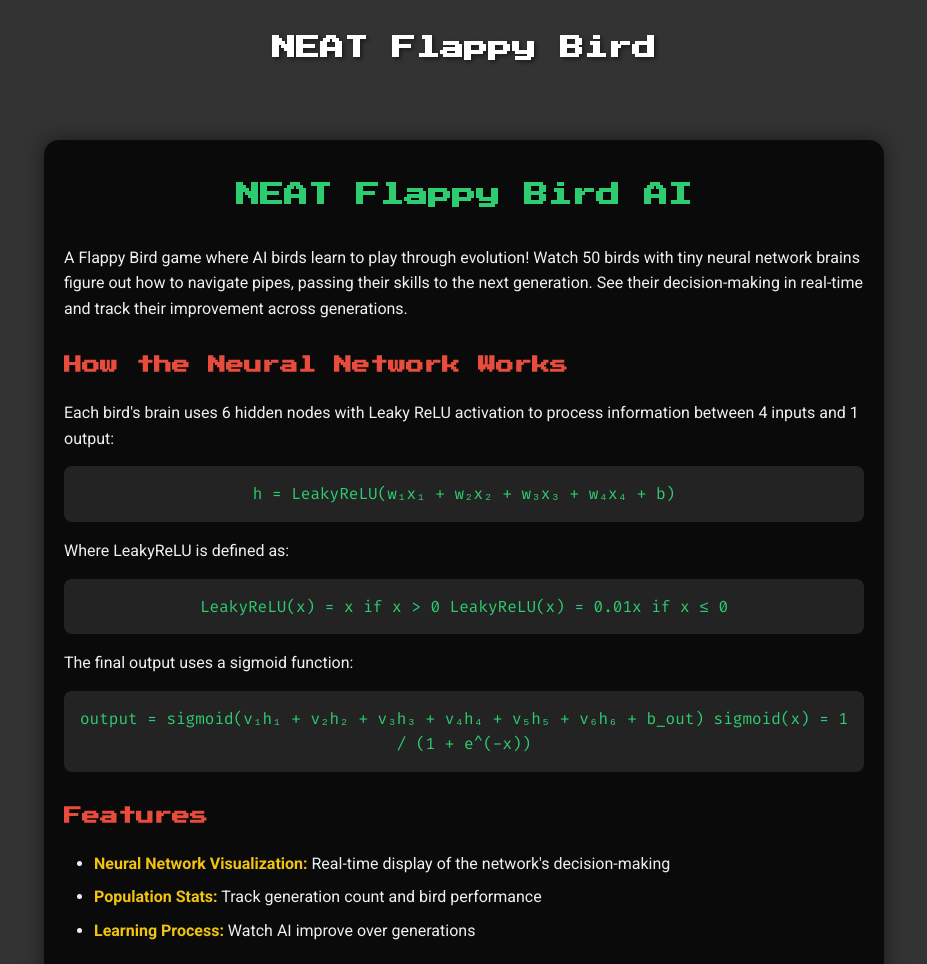
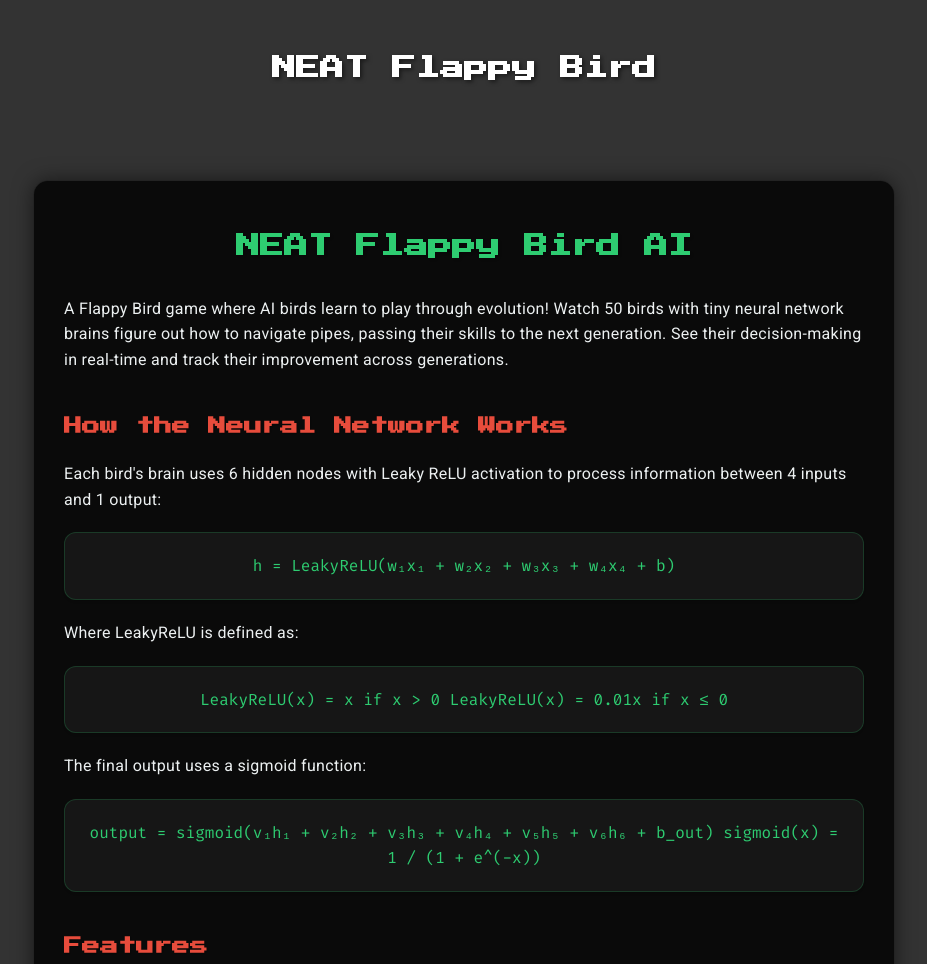
Before and after one commit to Vortex21-X/AI_Learns_Flappy_Bird, a plain HTML site: page Flappy Bird/index.html in a window 1280 px wide. Shown: the top 964 px of the page, without its empty margins (176-1103 px from the left). Drawn offline with Linux system fonts and the light colour scheme; a script that the page names is missing.

Commit message:
Improve documentation positioning and aesthetics

```diff
--- a/Flappy Bird/index.html
+++ b/Flappy Bird/index.html
@@ -13,7 +13,21 @@
             padding: 20px;
             font-family: 'Roboto', sans-serif;
             color: white;
+            min-height: 100vh;
         }
+
+        .game-section {
+            position: sticky;
+            top: 0;
+            z-index: 1;
+            background-color: #333;
+            padding: 20px 0;
+            width: 100%;
+            display: flex;
+            flex-direction: column;
+            align-items: center;
+        }
+
         .canvas-container {
             display: flex;
             justify-content: center;
@@ -21,13 +35,83 @@
             gap: 20px;
             margin-top: 20px;
         }
+
         canvas {
             background-color: white;
             border-radius: 8px;
             box-shadow: 0 4px 6px rgba(0, 0, 0, 0.1);
         }
+
+        /* Documentation styles */
+        .documentation {
+            max-width: 800px;
+            margin: 40px auto;
+            padding: 30px;
+            background: rgba(0, 0, 0, 0.8);
+            border-radius: 15px;
+            box-shadow: 0 0 20px rgba(0, 0, 0, 0.5);
+            font-family: 'Roboto', sans-serif;
+            line-height: 1.6;
+            backdrop-filter: blur(10px);
+            border: 1px solid rgba(255, 255, 255, 0.1);
+        }
+
+        .documentation h1 {
+            font-family: 'Press Start 2P', cursive;
+            font-size: 24px;
+            color: #2ECC71;
+            margin-bottom: 30px;
+            text-align: center;
+            text-shadow: 2px 2px 4px rgba(0, 0, 0, 0.3);
+        }
+
+        .documentation h2 {
+            font-family: 'Press Start 2P', cursive;
+            font-size: 18px;
+            color: #E74C3C;
+            margin-top: 40px;
+            margin-bottom: 20px;
+            text-shadow: 1px 1px 2px rgba(0, 0, 0, 0.3);
+        }
+
+        .documentation p {
+            margin-bottom: 15px;
+            color: #ECF0F1;
+            font-size: 16px;
+            letter-spacing: 0.3px;
+        }
+
+        .math-block {
+            background: rgba(255, 255, 255, 0.05);
+            padding: 20px;
+            border-radius: 12px;
+            margin: 20px 0;
+            text-align: center;
+            color: #2ECC71;
+            font-family: 'Fira Code', monospace;
+            border: 1px solid rgba(46, 204, 113, 0.2);
+            box-shadow: 0 2px 4px rgba(0, 0, 0, 0.2);
+        }
+
+        .documentation ul {
+            margin: 20px 0;
+            padding-left: 30px;
+            color: #ECF0F1;
+        }
+
+        .documentation li {
+            margin: 12px 0;
+            line-height: 1.5;
+        }
+
+        .documentation strong {
+            color: #F1C40F;
+            text-shadow: 1px 1px 2px rgba(0, 0, 0, 0.2);
+        }
+
+        /* Keep existing game-related styles */
         #gameOver {
-            position: absolute;
+            position: fixed;
             top: 50%;
             left: 50%;
             transform: translate(-50%, -50%);
@@ -38,19 +122,24 @@
             text-align: center;
             box-shadow: 0 0 20px rgba(0, 0, 0, 0.5);
             font-family: 'Press Start 2P', cursive;
+            z-index: 2;
         }
+
         #gameOver h2 {
             color: #E74C3C;
             margin-bottom: 20px;
             font-size: 24px;
         }
+
         #gameOver p {
             margin: 10px 0;
             font-size: 16px;
         }
+
         #gameOver.hidden {
             display: none;
         }
+
         button {
             margin-top: 20px;
             padding: 12px 24px;
@@ -63,10 +152,12 @@
             font-family: 'Press Start 2P', cursive;
             transition: all 0.3s ease;
         }
+
         button:hover {
             background-color: #27AE60;
             transform: translateY(-2px);
         }
+
         .title {
             font-family: 'Press Start 2P', cursive;
             font-size: 24px;
@@ -74,95 +165,16 @@
             margin-bottom: 20px;
             text-shadow: 2px 2px 4px rgba(0, 0, 0, 0.5);
         }
-
-        /* Documentation styles */
-        .documentation {
-            max-width: 800px;
-            margin: 40px auto;
-            padding: 20px;
-            background: rgba(0, 0, 0, 0.8);
-            border-radius: 15px;
-            box-shadow: 0 0 20px rgba(0, 0, 0, 0.5);
-            font-family: 'Roboto', sans-serif;
-            line-height: 1.6;
-        }
-
-        .documentation h1 {
-            font-family: 'Press Start 2P', cursive;
-            font-size: 24px;
-            color: #2ECC71;
-            margin-bottom: 30px;
-            text-align: center;
-        }
-
-        .documentation h2 {
-            font-family: 'Press Start 2P', cursive;
-            font-size: 18px;
-            color: #E74C3C;
-            margin-top: 30px;
-            margin-bottom: 20px;
-        }
-
-        .documentation p {
-            margin-bottom: 15px;
-            color: #ECF0F1;
-        }
-
-        .documentation code {
-            font-family: 'Fira Code', monospace;
-            background: rgba(0, 0, 0, 0.3);
-            padding: 2px 6px;
-            border-radius: 4px;
-            color: #3498DB;
-        }
-
-        .documentation pre {
-            background: rgba(0, 0, 0, 0.3);
-            padding: 15px;
-            border-radius: 8px;
-            overflow-x: auto;
-            margin: 15px 0;
-        }
-
-        .documentation pre code {
-            background: none;
-            padding: 0;
-        }
-
-        .documentation ul, .documentation ol {
-            margin: 15px 0;
-            padding-left: 30px;
-            color: #ECF0F1;
-        }
-
-        .documentation li {
-            margin: 8px 0;
-        }
-
-        .documentation strong {
-            color: #F1C40F;
-        }
-
-        .math-block {
-            background: rgba(255, 255, 255, 0.1);
-            padding: 15px;
-            border-radius: 8px;
-            margin: 15px 0;
-            text-align: center;
-            color: #2ECC71;
-            font-family: 'Fira Code', monospace;
-        }
     </style>
 </head>
 <body>
-    <h1 class="title">NEAT Flappy Bird</h1>
-
-    <!-- Game container -->
-    <div class="canvas-container">
-        <!-- Game canvases will be inserted here by JavaScript -->
+    <div class="game-section">
+        <h1 class="title">NEAT Flappy Bird</h1>
+        <div class="canvas-container">
+            <!-- Game canvases will be inserted here by JavaScript -->
+        </div>
     </div>
 
-    <!-- Game over overlay -->
     <div id="gameOver" class="hidden">
         <h2>Game Over!</h2>
         <p>Score: <span id="score">0</span></p>
@@ -170,7 +182,6 @@
         <button id="restartButton">Restart</button>
     </div>
 
-    <!-- Documentation section -->
     <div class="documentation">
         <h1>NEAT Flappy Bird AI</h1>
         <p>A Flappy Bird game where AI birds learn to play through evolution! Watch 50 birds with tiny neural network brains figure out how to navigate pipes, passing their skills to the next generation. See their decision-making in real-time and track their improvement across generations.</p>
```
